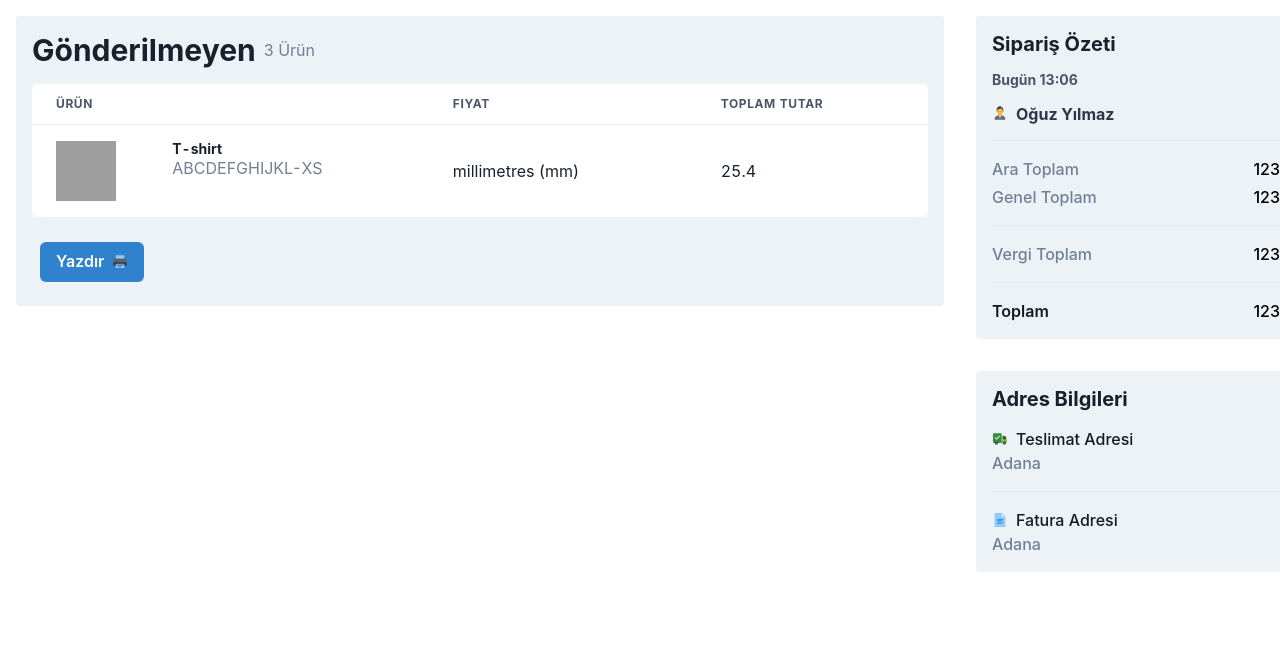
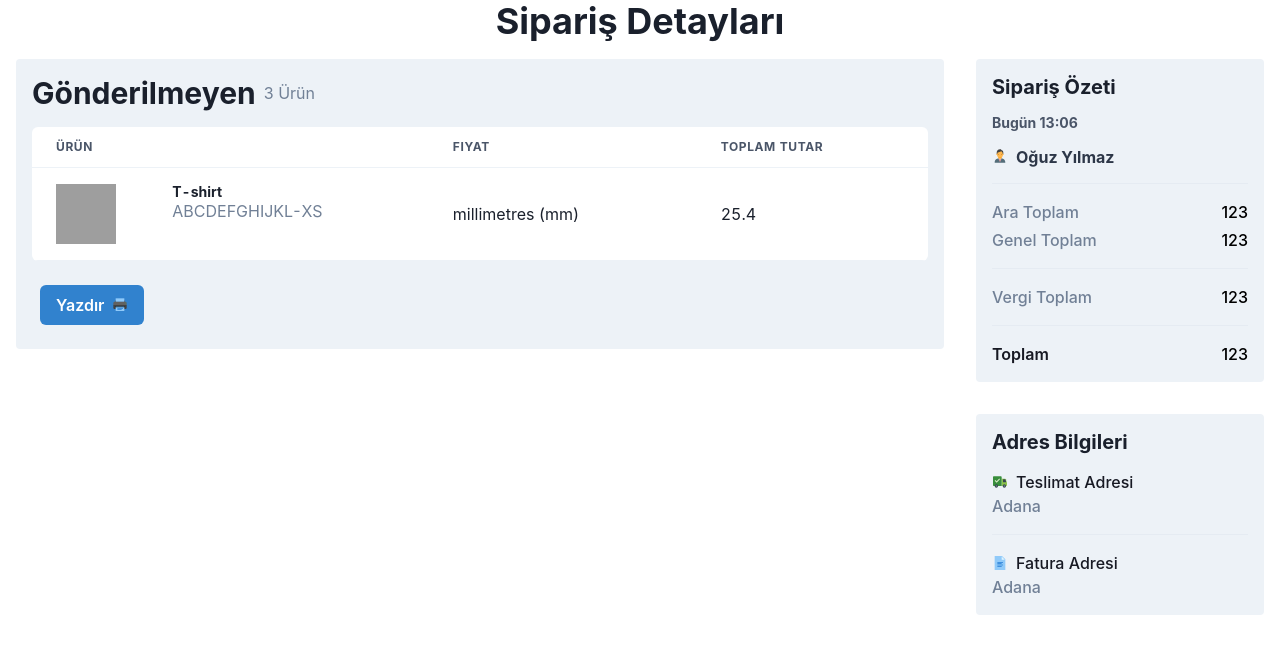
Before and after one commit to furkanmeclis/easytrade-order-view-style, a React (Create React App) app: page / in a window 1280 px wide. Shown: the top 654 px of the page. Built offline with nearby package versions, Linux system fonts and the light colour scheme; grey boxes are pictures that could not be loaded.

Commit message:
update print service

```diff
--- a/package.json
+++ b/package.json
@@ -1,4 +1,3 @@
-
 {
   "name": "react",
   "version": "0.0.0",
@@ -11,7 +10,8 @@
     "framer-motion": "^4.1.17",
     "react": "^18.0.0",
     "react-dom": "^18.0.0",
-    "react-icons": "^4.3.1"
+    "react-icons": "^4.3.1",
+    "react-to-print": "^2.14.7"
   },
   "scripts": {
     "start": "react-scripts start",
--- a/src/App.js
+++ b/src/App.js
@@ -1,4 +1,4 @@
-import React from 'react';
+import React, { useState } from 'react';
 import {
   Flex,
   Box,
@@ -15,15 +15,34 @@ import {
   Divider,
   Image,
   Button,
+  Center
 } from '@chakra-ui/react';
+import ReactToPrint,{useReactToPrint } from 'react-to-print'
 import { FcPrint, FcBusinessman, FcShipped, FcDocument } from 'react-icons/fc';
 export default function App() {
+  const [print, setPrint] = useState(false);
+
+  let componentRef = React.useRef(null);
   const printPage = () => {
-    window.print()
+
+    setPrint(true);
+    setTimeout(() => {
+     prints();
+    },500);
   }
+  const prints =  useReactToPrint({
+    content: () => componentRef,
+    onAfterPrint:() => {
+      setPrint(false)
+    }
+  });
   return (
-    <>
-      <Flex w="full" direction={['column', 'column','row']} id="contentArea">
+    <div id="contentArea" ref={componentRef}>
+
+        <Center>
+          <Heading>Sipariş Detayları</Heading>
+        </Center>
+      <Flex w="full" direction={['column', 'column', 'row']} id="contentArea">
         <Box flex={3}>
           <Stack
             direction="column"
@@ -88,9 +107,10 @@ export default function App() {
               </TableContainer>
             </Box>
             <Box h="20%">
-              <Button colorScheme="blue" onClick={printPage} rightIcon={<FcPrint />} m="2">
-                Yazdır
-              </Button>
+
+{print === false ? <Button colorScheme="blue" onClick={printPage} rightIcon={<FcPrint />} m="2">
+                  Yazdır
+                </Button>: ''}
             </Box>
           </Stack>
         </Box>
@@ -102,7 +122,6 @@ export default function App() {
               borderRadius={4}
               bg="gray.100"
               p="4"
-              w="full"
               h="full"
               flex="2">
               <Heading size="md">Sipariş Özeti</Heading>
@@ -133,26 +152,25 @@ export default function App() {
               borderRadius={4}
               bg="gray.100"
               p="4"
-              w="full"
               h="full"
               flex="1">
               <Heading size="md" mb="4">Adres Bilgileri</Heading><Text fontWeight="500" color="gray.500">
 
-                <Flex alignItems={"center"}><FcShipped  /><Text ml="2" color="gray.900">Teslimat Adresi</Text>
+                <Flex alignItems={"center"}><FcShipped /><Text ml="2" color="gray.900">Teslimat Adresi</Text>
                 </Flex>
-                  Adana
+                Adana
               </Text>
               <Divider my="4" colorScheme="blue" />
               <Text fontWeight="500" color="gray.500">
 
-               <Flex alignItems={"center"}><FcDocument  /><Text ml="2" color="gray.900">Fatura Adresi</Text>
-               </Flex>
-                 Adana
-             </Text>
+                <Flex alignItems={"center"}><FcDocument /><Text ml="2" color="gray.900">Fatura Adresi</Text>
+                </Flex>
+                Adana
+              </Text>
             </Box>
           </Flex>
         </Box>
       </Flex>
-    </>
+    </div>
   );
 }
```
